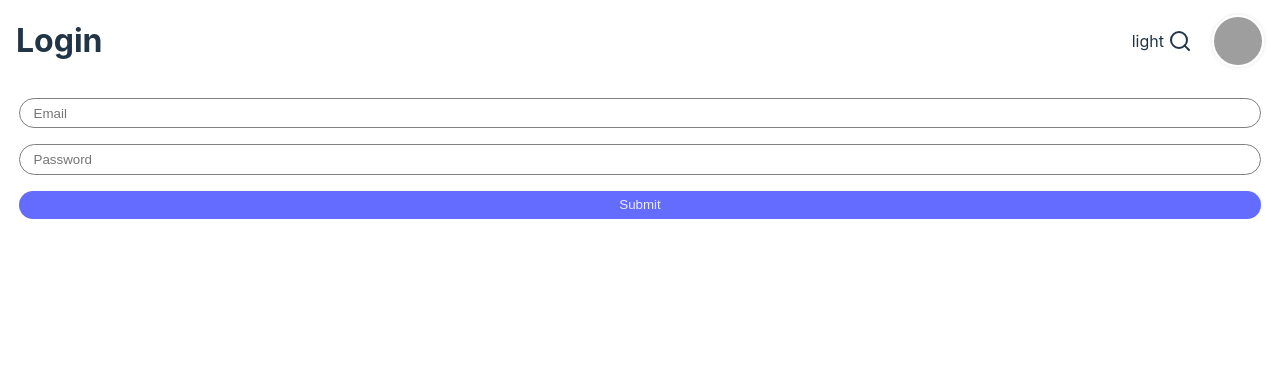
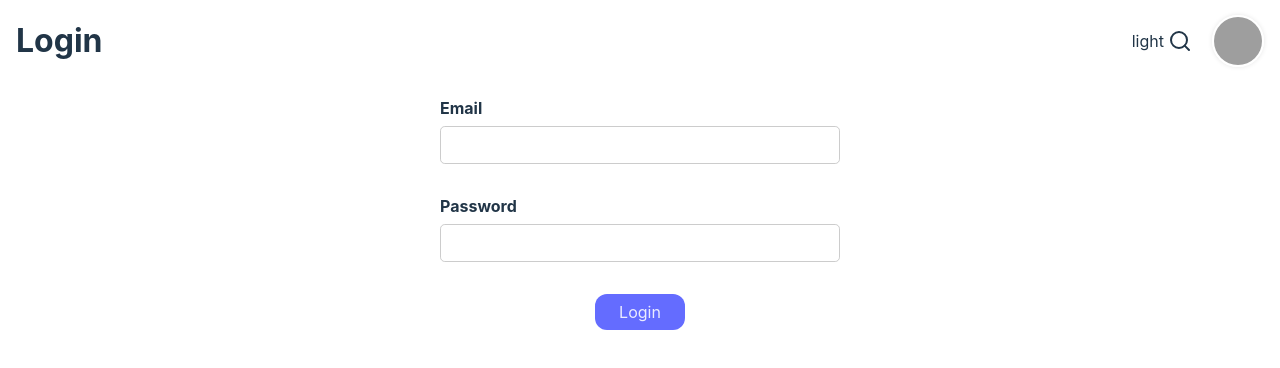
Before and after one commit to teriola/equityUp, a React (Vite) app in the folder client/: page /login in a window 1280 px wide. Shown: the top 368 px of the page. Built offline with nearby package versions, Linux system fonts and the light colour scheme; grey boxes are pictures that could not be loaded.

Commit message:
Add Login form

```diff
--- a/client/src/pages/Login/Login.jsx
+++ b/client/src/pages/Login/Login.jsx
@@ -2,46 +2,53 @@ import LoginStyles from './Login.module.css';
 import { useForm } from 'react-hook-form';
 
 function Login() {
-    const { register, handleSubmit } = useForm();
+    const { register, handleSubmit, formState: { errors } } = useForm();
 
-    const onSubmit = async ({ email, password }) => {
-        try {
-            // const user = await login(email, password);
-
-        } catch (err) {
-            console.log(err);
-        }
+    const onLogin = ({ email, password }) => {
+        console.log({ email, password });
     }
 
     return (
-        <form className={LoginStyles.loginForm} onSubmit={handleSubmit(onSubmit)}>
-            {/* {errors.email?.type === 'required' && <span className="text-sm absolute -top-6 left-2 text-red-500">Email is required</span>}
-            {errors.email?.type === 'pattern' && <span className="text-sm absolute -top-6 left-2 text-red-500">Ivalid email</span>} */}
-            <input
-                className={LoginStyles.inputField}
-                name="email"
-                placeholder="Email"
-                {...register('email', { required: true, pattern: /^\w+([\.-]?\w+)*@\w+([\.-]?\w+)*(\.\w{2,3})+$/ })}
-                // aria-invalid={errors.email ? 'true' : 'false'}
-                />
-            {/* {errors.password?.type === 'required' && <span className="text-sm absolute top-9 left-2 text-red-500">Password is required</span>}
-            {errors.password?.type === 'minLength' && <span className="text-sm absolute top-9 left-2 text-red-500">Password is too short</span>} */}
-            <input
-                className={LoginStyles.inputField}
-                name="password"
-                type="password"
-                placeholder="Password"
-                {...register('password', { required: true, minLength: 6 })}
-                // aria-invalid={errors.password ? 'true' : 'false'}
-                />
-            {/* <span className="text-sm absolute top-24 left-2 text-red-500">{errors.server && errors.server.message}</span> */}
-            <input
-                className={LoginStyles.submitBtn}
-                type="submit"
-                // disabled={isSubmitting || isLoading}
-                // value={isLoading ? "Logging in..." : "Login"}
-                />
-        </form>
+        <>
+            <form className={LoginStyles.form} onSubmit={handleSubmit(onLogin)}>
+
+                {/* EMAIL */}
+                <div className={LoginStyles.control}>
+                    <label htmlFor="email">Email</label>
+                    <input {...register('email', {
+                        required: 'Email is required',
+                        maxLength: {
+                            value: 30,
+                            message: 'Email is too long'
+                        },
+                        pattern: {
+                            value: /^[a-zA-Z0-9._-]+@[a-zA-Z0-9.-]+\.[a-zA-Z]{2,4}$/,
+                            message: 'Invalid email'
+                        }
+                    })} type="email" id="email" />
+                    {errors.email && <p className={LoginStyles.error}>{errors.email.message}</p>}
+                </div>
+
+                {/* PASSWORD */}
+                <div className={LoginStyles.control}>
+                    <label htmlFor="password">Password</label>
+                    <input {...register('password', {
+                        required: 'Password is required',
+                        minLength: {
+                            value: 6,
+                            message: 'Password must be at least 6 characters long'
+                        },
+                        maxLength: {
+                            value: 18,
+                            message: 'Password must be at most 18 characters long'
+                        }
+                    })} type="password" id="password" />
+                    {errors.password && <p className={LoginStyles.error}>{errors.password.message}</p>}
+                </div>
+
+                <button>Login</button>
+            </form>
+        </>
     );
 }
 
--- a/client/src/pages/Login/Login.module.css
+++ b/client/src/pages/Login/Login.module.css
@@ -1,24 +1,57 @@
-.loginForm {
-    /* "flex relative flex-col mt-10 mx-12 gap-6" */
+button {
+    font: inherit;
+    padding: 0.5rem 1.5rem;
+    /* border: 1px solid var(--dark-bg-color); */
+    border: none;
+    background-color: var(--light-blue);
+    color: var(--dark-txt-color);
+    border-radius: 12px;
+    cursor: pointer;
+    transition: background-color 0.3s ease;
+}
+
+button:hover,
+button:active {
+    opacity: 0.8;
+}
+
+.form {
     display: flex;
     flex-direction: column;
-    gap: 1em;
-    margin: 1em 1.2em 0em 1.2em;
+    align-items: center;
+    gap: 2rem;
+    width: 90vw;
+    max-width: 400px;
+    margin: 0 auto;
+    padding: 1rem;
+    border-radius: 12px;
+    /* border: 1px solid #ccc; */
+    /* box-shadow: 0 2px 8px rgba(0, 0, 0, 0.26); */
 }
 
-.inputField {
-    /* "border rounded-lg px-3 py-1 border-gray-300 dark:bg-blackbg dark:text-gray-400" */
-    border: 1px solid gray;
-    border-radius: 2em;
-    padding: 0.5em 1em;
+.control {
+    position: relative;
+    width: 100%;
+    display: flex;
+    flex-direction: column;
+    /* gap: 0.1rem; */
 }
 
-.submitBtn {
-    /* "border rounded-lg px-3 py-1 border-gray-300 dark:bg-blackbg dark:text-gray-400" */
-    background-color: var(--light-blue);
-    color: var(--dark-txt-color);
-    border: 0px solid gray;
-    border-radius: 2em;
-    padding: 0.5em 1em;
-    cursor: pointer;
+.control label {
+    font-weight: bold;
+    margin-bottom: 0.5rem;
 }
+
+.control input {
+    font: inherit;
+    padding: 0.5rem;
+    border-radius: .3em;
+    border: 1px solid #ccc;
+}
+
+.error {
+    color: var(--red);
+    font-size: 1rem;
+    position: absolute;
+    bottom: -20px;
+}
--- a/client/src/pages/Register/Register.jsx
+++ b/client/src/pages/Register/Register.jsx
@@ -9,7 +9,6 @@ function Register() {
     }
 
     return (
-        <>
         <form className={RegisterStyles.form} onSubmit={handleSubmit(onRegister)}>
 
             {/* EMAIL */}
@@ -73,7 +72,6 @@ function Register() {
             </div>
             <button>Register</button>
         </form>
-        </>
     );
 }
 export default Register;
```
Lines whose indentation alone changed are shown as unchanged.
